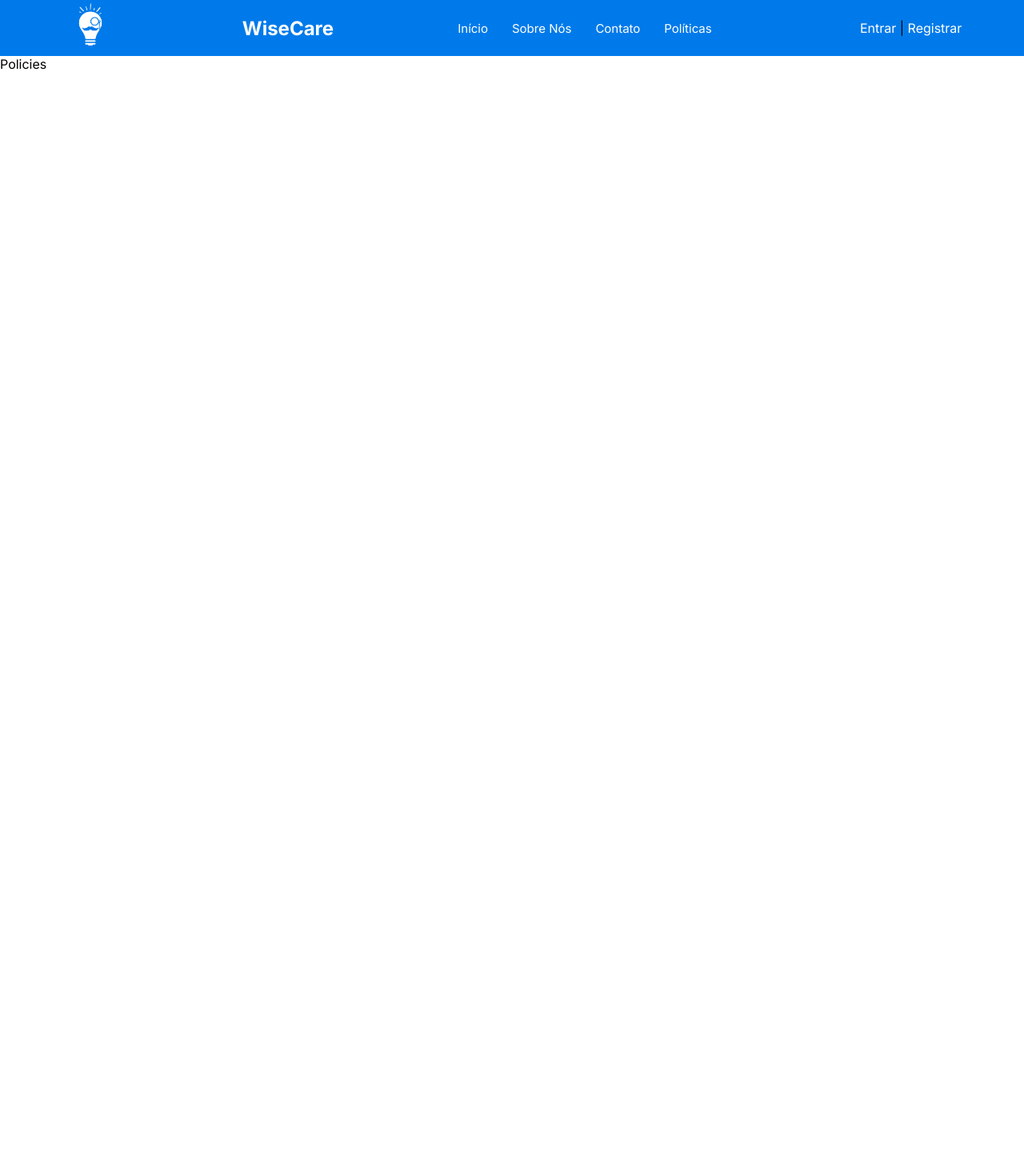
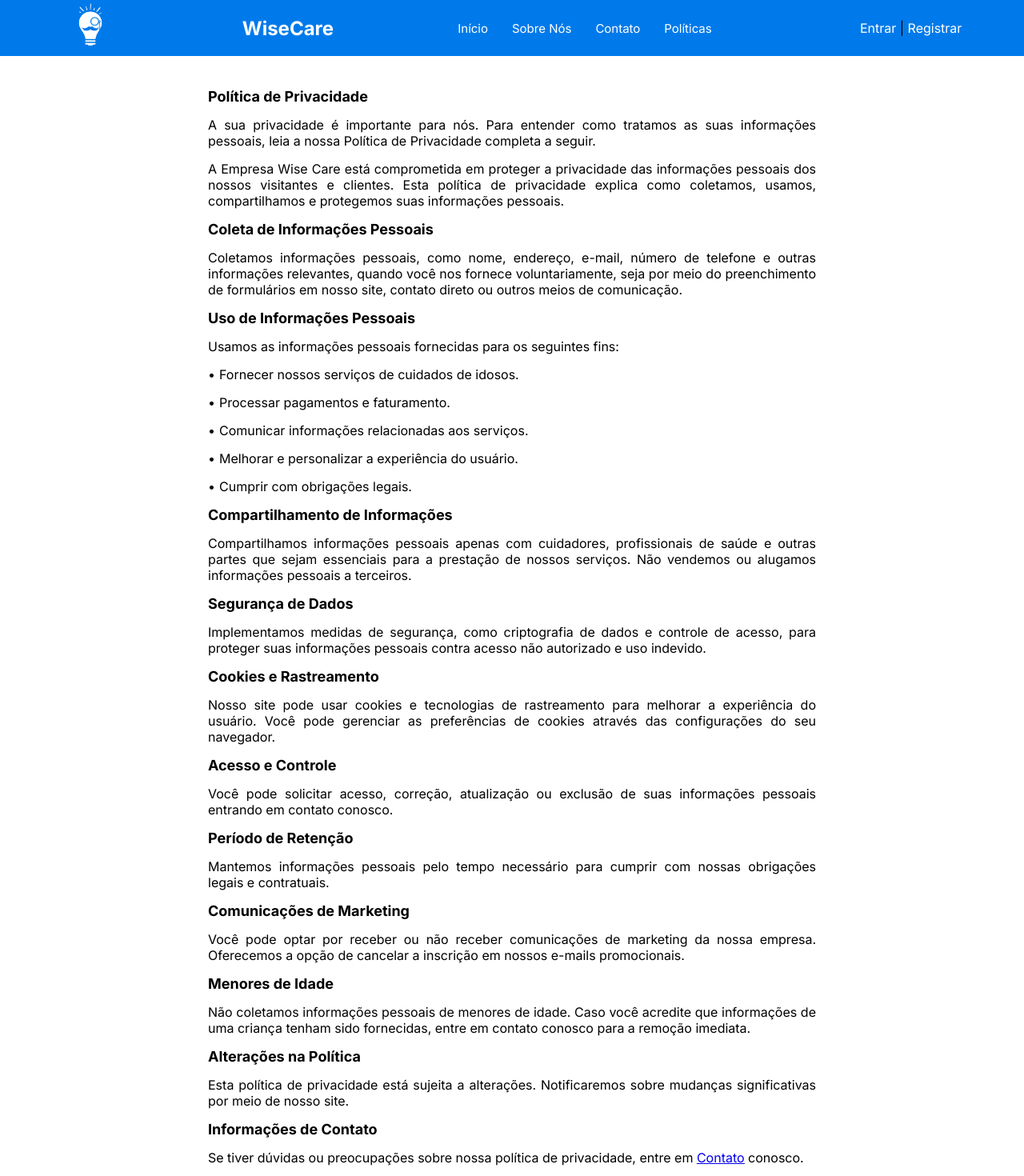
Before and after one commit to Lukareliz/wise-care, a React (Vite) app: page /policies in a window 1280 px wide. Shown: the top 1470 px of the page at 80% size. Before the commit the page ends 800 px from the top, so only its background shows below. Built offline with nearby package versions, Linux system fonts and the light colour scheme.

Commit message:
feat: about, contact and policies

```diff
--- a/src/App.css
+++ b/src/App.css
@@ -1,5 +1,5 @@
 /*RESET*/
-*{
+* {
     padding: 0;
     margin: 0;
     box-sizing: border-box;
@@ -7,7 +7,7 @@
 }
 
 /*NAVBAR STYLES*/
-#navbar_container{
+#navbar_container {
     display: flex;
     justify-content: space-around;
     align-items: center;
@@ -15,41 +15,41 @@
     height: 70px;
 }
 
-#navbar_container img{
+#navbar_container img {
     width: 70px;
 }
 
-#navbar_container h1{
+#navbar_container h1 {
     color: white;
 }
 
-.navbar_links a{
+.navbar_links a {
     margin-right: 30px;
     text-decoration: none;
     color: white;
     font-size: 15px;
 }
 
-.navbar_links a:hover{
+.navbar_links a:hover {
     color: #00378A;
 }
 
-.navbar_login a{
+.navbar_login a {
     color: white;
     text-decoration: none;
 }
 
-.navbar_login a:hover{
+.navbar_login a:hover {
     color: #00378A;
 }
 
-#menu_icon{
+#menu_icon {
     width: 30px;
     height: 30px;
     color: white;
 }
 
-#menu_list{
+#menu_list {
     background-color: #005eeb;
     display: flex;
     flex-direction: column;
@@ -62,31 +62,31 @@
     z-index: 1;
 }
 
-#menu_list a{
+#menu_list a {
     text-decoration: none;
     color: white;
 }
 
-#menu_list a:nth-child(5){
+#menu_list a:nth-child(5) {
     border-radius: 10px;
     padding: 10px;
     background-color: #00378A;
 }
 
-#menu_list a:nth-child(6){
+#menu_list a:nth-child(6) {
     border-radius: 10px;
     padding: 10px;
     background-color: #00378A;
 }
 
 /*MAIN TITLE ON THE PAGE STYLES*/
-.title_main{
+.title_main {
     text-align: center;
     margin-top: 50px;
 }
 
 /*LOGIN SCREEN STYLES*/
-.auth_container{
+.auth_container {
     position: absolute;
     left: 50%;
     transform: translateX(-50%);
@@ -100,26 +100,26 @@
     margin-top: 20px;
 }
 
-.auth_container h3{
+.auth_container h3 {
     text-align: center;
     margin-bottom: 20px;
 }
 
-.auth_container h5{
+.auth_container h5 {
     text-align: center;
     margin-top: 30px;
 }
 
- .auth_container a{
+.auth_container a {
     text-decoration: none;
     color: white;
 }
 
- .auth_container a:hover{
+.auth_container a:hover {
     color: #00378A;
 }
 
-.auth_inputs{
+.auth_inputs {
     position: absolute;
     left: 50%;
     transform: translateX(-50%);
@@ -128,7 +128,7 @@
     width: 250px;
 }
 
-.auth_inputs input{
+.auth_inputs input {
     margin-top: 20px;
     width: 250px;
     height: 30px;
@@ -136,12 +136,12 @@
     padding: 10px;
 }
 
-.auth_inputs div{
+.auth_inputs div {
     display: flex;
     justify-content: center;
 }
 
-.auth_inputs .buttons{
+.auth_inputs .buttons {
     width: 100px;
     height: 40px;
     border-radius: 15px;
@@ -149,20 +149,20 @@
     margin-top: 20px;
 }
 
-.buttons:hover{
+.buttons:hover {
     background-color: #00378A;
     color: white;
     cursor: pointer;
 }
 
 /*CHOOSE REGISTER TYPE STYLES*/
-.register_container{
+.register_container {
     position: absolute;
     left: 50%;
     transform: translateX(-50%);
     display: flex;
     align-items: center;
-    justify-content:space-evenly;
+    justify-content: space-evenly;
     background-color: #007AEA;
     width: 60%;
     height: 60%;
@@ -171,33 +171,33 @@
     margin-top: 20px;
 }
 
-.register_container div h3{
+.register_container div h3 {
     text-align: center;
     margin-top: 15px;
 }
 
-#icon_hire{
+#icon_hire {
     color: white;
     width: 100px;
     height: 100px;
 }
 
-#icon_care{
+#icon_care {
     color: white;
     width: 100px;
     height: 100px;
 }
 
-#icon_hire:hover{
+#icon_hire:hover {
     color: #00378A;
 }
 
-#icon_care:hover{
+#icon_care:hover {
     color: #00378A;
 }
 
 /*CARE REGISTER STYLES*/
-.register_care{
+.register_care {
     position: absolute;
     left: 50%;
     transform: translateX(-50%);
@@ -208,7 +208,7 @@
     margin-top: 20px;
 }
 
-.register_care h3{
+.register_care h3 {
     margin-top: 30px;
     margin-bottom: 20px;
     text-align: center;
@@ -236,23 +236,23 @@
     padding: 5px;
 }
 
-.user_img{
+.user_img {
     width: 200px;
     height: 200px;
     border-radius: 50%;
 }
 
-#photo{
+#photo {
     width: 200px;
     height: 200px;
     border-radius: 50%;
 }
 
-#file{
+#file {
     display: none;
 }
 
-#uploadBtn{
+#uploadBtn {
     display: flex;
     justify-content: center;
     height: 35px;
@@ -268,63 +268,142 @@
     top: 15%;
 }
 
-.camera_icon{
+.camera_icon {
     width: 20px;
     height: 20px;
 }
 
-.imgUp{
+.imgUp {
     display: flex;
     justify-content: center;
 }
 
+/*ABOUT STYLES*/
+.event-text {
+    width: 700px;
+    display: flex;
+    flex-direction: column;
+    margin: auto;
+    text-align: justify;
+}
+
+.event-text h2 {
+    margin-bottom: 20px;
+    margin-top: 20px;
+}
+
+.event-text p {
+    color: #58575a;
+    font-size: 16px;
+    line-height: 26px;
+}
+
+.event-text p strong {
+    font-weight: bold;
+    color: black;
+}
+
+.event-text p strong::before {
+    content: "•";
+    margin-right: 5px;
+}
+
+/*CONTACTS STYLES*/
+.contacts_container {
+    display: flex;
+    justify-content: space-evenly;
+}
+
+.contacts_container div {
+    display: flex;
+    flex-direction: column;
+    align-items: center;
+}
+
+.contacts_container h2 {
+    margin-top: 100px;
+    margin-bottom: 15px;
+}
+
+#contactIcon1,
+#contactIcon2,
+#contactIcon3 {
+    width: 100px;
+    height: 100px;
+    color: #00378A;
+}
+
+/*POLICIES STYLES*/
+.privacy-policy {
+    max-width: 800px;
+    margin: 20px auto;
+    padding: 20px;
+    text-align: justify;
+}
+
+.privacy-policy h2 {
+    font-size: 18px;
+    margin: 0;
+    padding: 0;
+}
+
+.privacy-policy p {
+    margin: 15px 0;
+}
+
+.privacy-policy p span::before {
+    content: "•";
+    margin-right: 5px;
+}
 
 /*MOBILE VIEW*/
-@media only screen and (max-width: 720px){
+@media only screen and (max-width: 720px) {
+
     /*NAVBAR*/
-    .navbar_links, .navbar_login{
+    .navbar_links,
+    .navbar_login {
         display: none;
     }
 
-    #navbar_container img{
+    #navbar_container img {
         width: 60px;
     }
 
-    #navbar_container h1{
+    #navbar_container h1 {
         display: none;
     }
 
     /*SLIDER*/
-    #slick_slider{
+    #slick_slider {
         display: none;
     }
 
     /*LOGIN SCREEN*/
-    .auth_container{
+    .auth_container {
         width: 100%;
         height: 490px;
         border-radius: 0px;
     }
 
-    .title_main{
+    .title_main {
         margin-top: 25px;
         font-size: 30px;
     }
 
-    .auth_inputs{
+    .auth_inputs {
         height: 350px;
     }
 
-    .auth_inputs h3{
+    .auth_inputs h3 {
         font-size: 25px;
     }
 
-    .auth_inputs input{
+    .auth_inputs input {
         height: 25%;
         font-size: 15px;
     }
 
-    .auth_inputs .buttons{
+    .auth_inputs .buttons {
         width: 120px;
         height: 50px;
         border-radius: 15px;
@@ -332,39 +411,57 @@
         margin-top: 20px;
     }
 
-    .auth_inputs h5{
+    .auth_inputs h5 {
         margin-top: 70px;
         font-size: 20px;
     }
 
     /*REGISTER TYPE SCREEN*/
-    .register_container{
+    .register_container {
         width: 100%;
         border-radius: 0px;
     }
 
     /*CARE REGISTER SCREEN*/
-    .register_care{
+    .register_care {
         width: 100%;
         border-radius: 0PX;
     }
 
-    .form_container input{
+    .form_container input {
         font-size: 15px;
         height: 50px;
     }
 
-    #uploadBtn{
+    #uploadBtn {
         position: absolute;
         width: 40px;
         height: 40px;
         top: 12%;
 
     }
+
+    /*ABOUT SCREEN*/
+    .event-text {
+        width: 100%;
+        padding: 30px;
+        font-size: 25px;
+    }
+
+    .event-text p {
+        font-size: 20px;
+    }
+
+    /*CONTACT SCREEN*/
+    .contacts_container {
+        display: flex;
+        flex-direction: column;
+        align-items: center;
+    }
 }
 
 @media only screen and (min-width: 721px) {
-    #menu_icon{
+    #menu_icon {
         display: none;
     }
 }
--- a/src/pages/Contact.jsx
+++ b/src/pages/Contact.jsx
@@ -1,10 +1,27 @@
+import { ImEnvelop } from "react-icons/im";
+import { ImBug } from "react-icons/im";
+import { ImBullhorn } from "react-icons/im";
+
 import NavBar from "../components/NavBar"
 
 const Contact = () => {
   return (
     <div>
-        <NavBar />
-        <div>Contact</div>
+      <NavBar />
+      <div className="contacts_container">
+        <div>
+          <h2>Contato</h2>
+          <ImEnvelop id="contactIcon1" />
+        </div>
+        <div>
+          <h2>Reporte de bug</h2>
+          <ImBug id="contactIcon2" />
+        </div>
+        <div>
+          <h2>Denúncias</h2>
+          <ImBullhorn id="contactIcon3" />
+        </div>
+      </div>
     </div>
   )
 }
--- a/src/pages/Policies.jsx
+++ b/src/pages/Policies.jsx
@@ -1,10 +1,94 @@
 import NavBar from "../components/NavBar"
+import { Link } from "react-router-dom"
 
 const Policies = () => {
   return (
     <div>
-        <NavBar />
-        <div>Policies</div>
+      <NavBar />
+
+      <section className="privacy-policy">
+        <h2>Política de Privacidade</h2>
+        <p>A sua privacidade é importante para nós. Para entender como tratamos as suas informações pessoais, leia a nossa Política de Privacidade completa a seguir.</p>
+
+        <p>A Empresa Wise Care está comprometida em proteger a privacidade das informações pessoais dos nossos visitantes e clientes.
+          Esta política de privacidade explica como coletamos,
+          usamos, compartilhamos e protegemos suas informações pessoais.
+        </p>
+
+        <h2>Coleta de Informações Pessoais</h2>
+
+        <p>Coletamos informações pessoais, como nome, endereço, e-mail,
+          número de telefone e outras informações relevantes,
+          quando você nos fornece voluntariamente,
+          seja por meio do preenchimento de formulários em nosso site,
+          contato direto ou outros meios de comunicação.
+        </p>
+
+        <h2>Uso de Informações Pessoais</h2>
+
+        <p>Usamos as informações pessoais fornecidas para os seguintes fins:</p>
+
+        <p><span>Fornecer nossos serviços de cuidados de idosos.</span></p>
+        <p><span>Processar pagamentos e faturamento.</span></p>
+        <p><span>Comunicar informações relacionadas aos serviços.</span></p>
+        <p><span>Melhorar e personalizar a experiência do usuário.</span></p>
+        <p><span>Cumprir com obrigações legais.</span></p>
+
+        <h2>Compartilhamento de Informações</h2>
+
+        <p>Compartilhamos informações pessoais apenas com cuidadores,
+          profissionais de saúde e outras partes que sejam essenciais para a prestação de nossos serviços.
+          Não vendemos ou alugamos informações pessoais a terceiros.
+        </p>
+
+        <h2>Segurança de Dados</h2>
+
+        <p>Implementamos medidas de segurança,
+          como criptografia de dados e controle de acesso,
+          para proteger suas informações pessoais contra acesso não autorizado e uso indevido.
+        </p>
+
+        <h2>Cookies e Rastreamento</h2>
+
+        <p>Nosso site pode usar cookies e tecnologias de rastreamento para melhorar a experiência do usuário.
+          Você pode gerenciar as preferências de cookies através das configurações do seu navegador.
+        </p>
+
+        <h2>Acesso e Controle</h2>
+
+        <p>Você pode solicitar acesso,
+          correção, atualização ou exclusão de suas informações pessoais entrando em contato conosco.
+        </p>
+
+        <h2>Período de Retenção</h2>
+
+        <p>Mantemos informações pessoais pelo tempo necessário
+          para cumprir com nossas obrigações legais e contratuais.
+        </p>
+
+        <h2>Comunicações de Marketing </h2>
+
+        <p>Você pode optar por receber ou não receber comunicações de marketing da nossa empresa.
+          Oferecemos a opção de cancelar a inscrição em nossos e-mails promocionais.
+        </p>
+
+        <h2>Menores de Idade</h2>
+
+        <p>Não coletamos informações pessoais de menores de idade.
+          Caso você acredite que informações de uma criança tenham sido fornecidas,
+          entre em contato conosco para a remoção imediata.
+        </p>
+
+        <h2>Alterações na Política</h2>
+
+        <p>Esta política de privacidade está sujeita a alterações.
+          Notificaremos sobre mudanças significativas por meio de nosso site.
+        </p>
+
+        <h2>Informações de Contato</h2>
+
+        <p>Se tiver dúvidas ou preocupações sobre nossa política de privacidade, entre em <u><Link to="/contact">Contato</Link></u> conosco.</p>
+      </section>
     </div>
   )
 }
```
Lines whose indentation alone changed are shown as unchanged.
